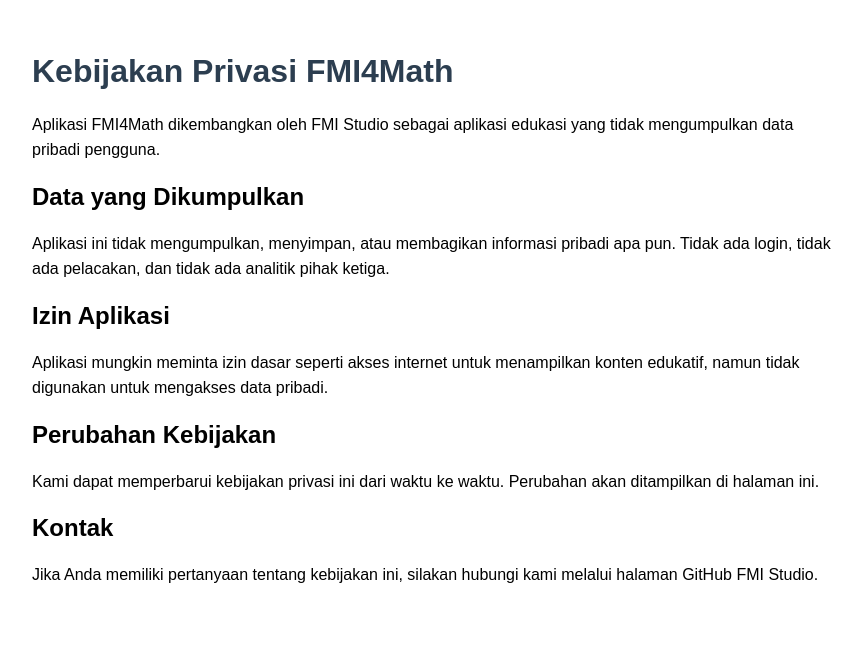
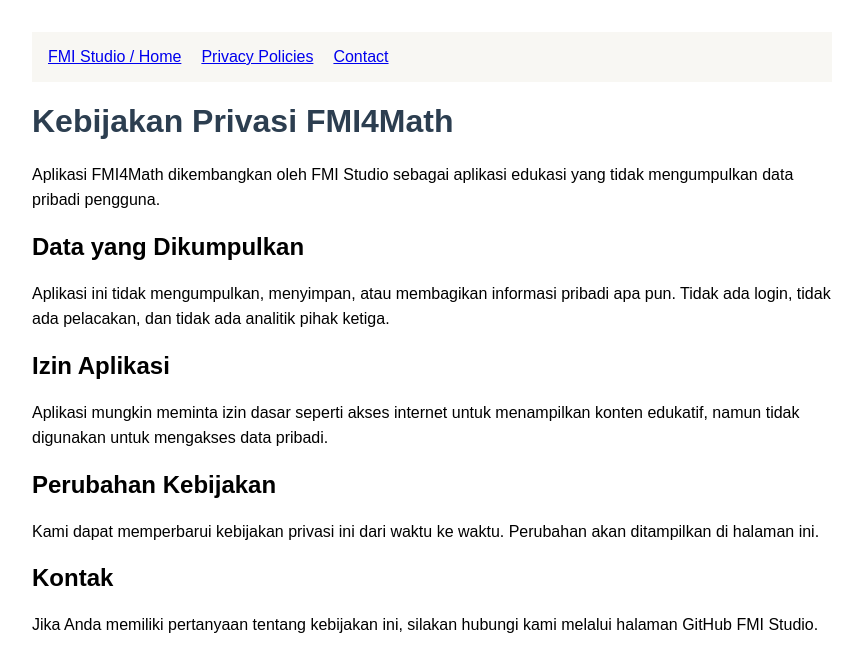
Before and after one commit to FMI-Studio/FMI-Studio.github.io, a plain HTML site: page legal/fmi4math/privacy.html in a window 1280 px wide. Shown: the whole page, without its empty margins (208-1070 px from the left). Drawn offline with Linux system fonts and the light colour scheme.

Commit message:
Add FMI Studio navigation to FMI4Math policy

```diff
--- a/legal/fmi4math/privacy.html
+++ b/legal/fmi4math/privacy.html
@@ -11,6 +11,7 @@
   </style>
 </head>
 <body>
+<nav aria-label="FMI Studio navigation" style="display:flex;gap:20px;flex-wrap:wrap;padding:16px;background:#f8f7f3"><a href="/">FMI Studio / Home</a><a href="/privacy-policies.html">Privacy Policies</a><a href="/#contact">Contact</a></nav>
   <h1>Kebijakan Privasi FMI4Math</h1>
   <p>Aplikasi FMI4Math dikembangkan oleh FMI Studio sebagai aplikasi edukasi yang tidak mengumpulkan data pribadi pengguna.</p>
 
```
